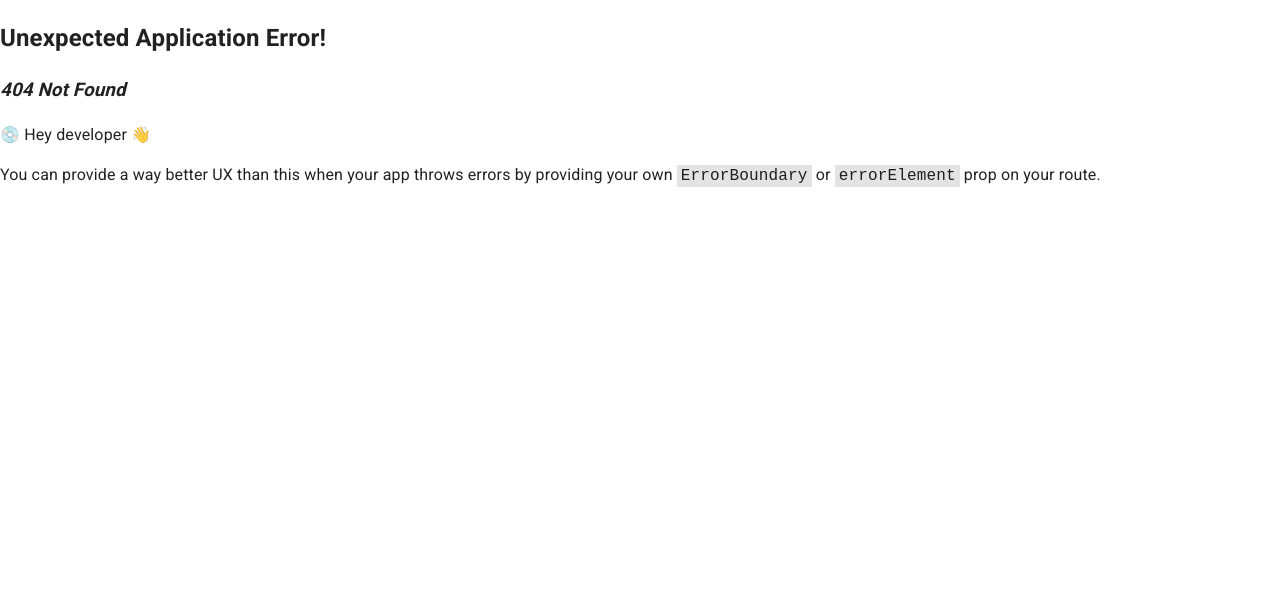
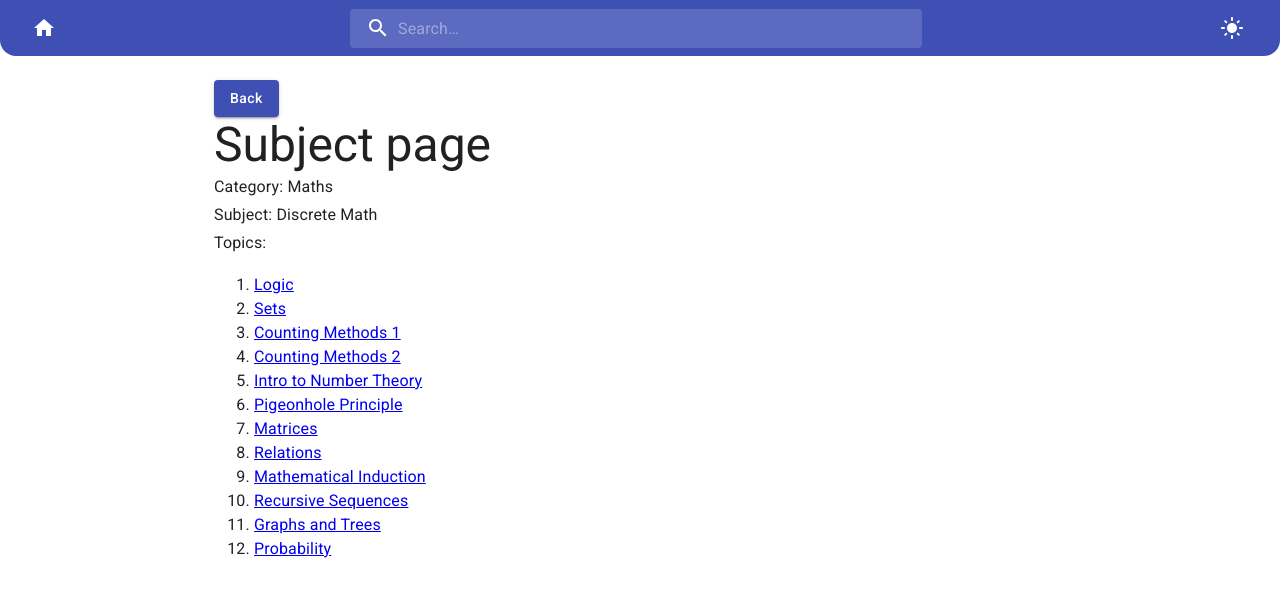
Before and after one commit to wztech0192/knowledge-hub, a React (Vite) app: page /c/0/s/0 in a window 1280 px wide. Before the commit this address had no page. Shown: the top 596 px of the page. Built offline with nearby package versions, Linux system fonts and the light colour scheme; a web font is replaced by a local one.

Commit message:
Stub out dynamic routing based on the metadata

```diff
--- a/src/assets/knowledge_hub_metadata.json
+++ b/src/assets/knowledge_hub_metadata.json
@@ -1,204 +1,247 @@
 {
-  "knowledgeHubMetadata": {
   "version": "0.0.1",
   "description": "This is the metadata file to describe our data. For example, categories, sections, pdfs...",
   "categories": [
     {
       "name": "Maths",
-        "subject": [
+      "subjects": [
         {
           "title": "Discrete Math",
           "description": "The first chapter in the course of Discrete Math",
           "topics": [
             {
               "name": "Logic",
-                "subTopics": [
+              "subtopics": [
                 {
-                    "name": "Propositions"
+                  "name": "Propositions",
+                  "assetUrl": "https://google.com"
                 },
                 {
-                    "name": "Truth Tables"
+                  "name": "Truth Tables",
+                  "assetUrl": "https://google.com"
                 },
                 {
-                    "name": "Tautology and Equivalence"
+                  "name": "Tautology and Equivalence",
+                  "assetUrl": "https://google.com"
                 },
                 {
-                    "name": "De Morgan's Law"
+                  "name": "De Morgan's Law",
+                  "assetUrl": "https://google.com"
                 }
               ]
             },
             {
               "name": "Sets",
-                "subTopics": [
+              "subtopics": [
                 {
-                    "name": "Definition"
+                  "name": "Definition",
+                  "assetUrl": "https://google.com"
                 },
                 {
-                    "name": "Subset-PowerSet"
+                  "name": "Subset-PowerSet",
+                  "assetUrl": "https://google.com"
                 },
                 {
-                    "name": "Set Operatiosn"
+                  "name": "Set Operatiosn",
+                  "assetUrl": "https://google.com"
                 },
                 {
-                    "name": "Set Identities"
+                  "name": "Set Identities",
+                  "assetUrl": "https://google.com"
                 }
               ]
             },
             {
               "name": "Counting Methods 1",
-                "subTopics": [
+              "subtopics": [
                 {
-                    "name": "Pie 1"
+                  "name": "Pie 1",
+                  "assetUrl": "https://google.com"
                 },
                 {
-                    "name": "Pie 2"
+                  "name": "Pie 2",
+                  "assetUrl": "https://google.com"
                 },
                 {
-                    "name": "Product Rule 1"
+                  "name": "Product Rule 1",
+                  "assetUrl": "https://google.com"
                 },
                 {
-                    "name": "Product Rule 2"
+                  "name": "Product Rule 2",
+                  "assetUrl": "https://google.com"
                 }
               ]
             },
             {
               "name": "Counting Methods 2",
-                "subTopics": [
+              "subtopics": [
                 {
-                    "name": "Permutations"
+                  "name": "Permutations",
+                  "assetUrl": "https://google.com"
                 },
                 {
-                    "name": "Combinations"
+                  "name": "Combinations",
+                  "assetUrl": "https://google.com"
                 },
                 {
-                    "name": "Examples"
+                  "name": "Examples",
+                  "assetUrl": "https://google.com"
                 },
                 {
-                    "name": "Identities"
+                  "name": "Identities",
+                  "assetUrl": "https://google.com"
                 }
               ]
             },
             {
               "name": "Intro to Number Theory",
-                "subTopics": [
+              "subtopics": [
                 {
-                    "name": "Divisibility"
+                  "name": "Divisibility",
+                  "assetUrl": "https://google.com"
                 },
                 {
-                    "name": "Primes"
+                  "name": "Primes",
+                  "assetUrl": "https://google.com"
                 },
                 {
-                    "name": "GCD And LCM"
+                  "name": "GCD And LCM",
+                  "assetUrl": "https://google.com"
                 },
                 {
-                    "name": "Algorithm for GCD"
+                  "name": "Algorithm for GCD",
+                  "assetUrl": "https://google.com"
                 }
               ]
             },
             {
               "name": "Pigeonhole Principle",
-                "subTopics": [
+              "subtopics": [
                 {
-                    "name": "Pigeonhole Principle 1"
+                  "name": "Pigeonhole Principle 1",
+                  "assetUrl": "https://google.com"
                 },
                 {
-                    "name": "Pigeonhole Principle 2"
+                  "name": "Pigeonhole Principle 2",
+                  "assetUrl": "https://google.com"
                 },
                 {
-                    "name": "Application 1"
+                  "name": "Application 1",
+                  "assetUrl": "https://google.com"
                 },
                 {
-                    "name": "Application 2"
+                  "name": "Application 2",
+                  "assetUrl": "https://google.com"
                 }
               ]
             },
             {
               "name": "Matrices",
-                "subTopics": [
+              "subtopics": [
                 {
-                    "name": "Definitions"
+                  "name": "Definitions",
+                  "assetUrl": "https://google.com"
                 },
                 {
-                    "name": "Operations"
+                  "name": "Operations",
+                  "assetUrl": "https://google.com"
                 }
               ]
             },
             {
               "name": "Relations",
-                "subTopics": [
+              "subtopics": [
                 {
-                    "name": "Relations"
+                  "name": "Relations",
+                  "assetUrl": "https://google.com"
                 },
                 {
-                    "name": "Equivalence Relations"
+                  "name": "Equivalence Relations",
+                  "assetUrl": "https://google.com"
                 },
                 {
-                    "name": "Equivalence Relations and Partitions"
+                  "name": "Equivalence Relations and Partitions",
+                  "assetUrl": "https://google.com"
                 },
                 {
-                    "name": "Relation Representations"
+                  "name": "Relation Representations",
+                  "assetUrl": "https://google.com"
                 }
               ]
             },
             {
               "name": "Mathematical Induction",
-                "subTopics": [
+              "subtopics": [
                 {
-                    "name": "Mathematical Induction 1"
+                  "name": "Mathematical Induction 1",
+                  "assetUrl": "https://google.com"
                 },
                 {
-                    "name": "Mathematical Induction 2"
+                  "name": "Mathematical Induction 2",
+                  "assetUrl": "https://google.com"
                 },
                 {
-                    "name": "Mathematical Induction 3"
+                  "name": "Mathematical Induction 3",
+                  "assetUrl": "https://google.com"
                 },
                 {
-                    "name": "Mathematical Induction 4"
+                  "name": "Mathematical Induction 4",
+                  "assetUrl": "https://google.com"
                 }
               ]
             },
             {
               "name": "Recursive Sequences",
-                "subTopics": [
+              "subtopics": [
                 {
-                    "name": "Recursive Sequences 1"
+                  "name": "Recursive Sequences 1",
+                  "assetUrl": "https://google.com"
                 },
                 {
-                    "name": "Recursive Sequences 2"
+                  "name": "Recursive Sequences 2",
+                  "assetUrl": "https://google.com"
                 }
               ]
             },
             {
               "name": "Graphs and Trees",
-                "subTopics": [
+              "subtopics": [
                 {
-                    "name": "Graphs"
+                  "name": "Graphs",
+                  "assetUrl": "https://google.com"
                 },
                 {
-                    "name": "The Handshaking Theorem"
+                  "name": "The Handshaking Theorem",
+                  "assetUrl": "https://google.com"
                 },
                 {
-                    "name": "Trees"
+                  "name": "Trees",
+                  "assetUrl": "https://google.com"
                 },
                 {
-                    "name": "Eulerian And Hamiltonian Graphs"
+                  "name": "Eulerian And Hamiltonian Graphs",
+                  "assetUrl": "https://google.com"
                 }
               ]
             },
             {
               "name": "Probability",
-                "subTopics": [
+              "subtopics": [
                 {
-                    "name": "Sample Spaces And Events And Probability"
+                  "name": "Sample Spaces And Events And Probability",
+                  "assetUrl": "https://google.com"
                 },
                 {
-                    "name": "Conditional Probability And Independence Of Events"
+                  "name": "Conditional Probability And Independence Of Events",
+                  "assetUrl": "https://google.com"
                 },
                 {
-                    "name": "Examples"
+                  "name": "Examples",
+                  "assetUrl": "https://google.com"
                 },
                 {
-                    "name": "Total Probability And Bayes Theorem"
+                  "name": "Total Probability And Bayes Theorem",
+                  "assetUrl": "https://google.com"
                 }
               ]
             }
@@ -208,4 +251,3 @@
     }
   ]
 }
-}
--- /dev/null
+++ b/src/hooks/useRouteMetadataContext.ts
@@ -0,0 +1,106 @@
+import { useMetadata } from '@/providers/MetadataContextProvider';
+import { Category, KnowledgeHubMetadata, Subject, Topic } from '@/types';
+import { useMemo } from 'react';
+import { useParams } from 'react-router-dom';
+
+export class RouteMetadataContext {
+  readonly categoryId: number;
+  readonly subjectId: number;
+  readonly topicIds: number[];
+
+  // current category
+  readonly category: Category | null;
+  // current subject
+  readonly subject: Subject | null;
+  // current topic
+  readonly topic: Topic | null;
+  // The hierarchy of topics leading to the current topic. The last element is the current topic.
+  readonly topicHierarchy: Topic[];
+
+  constructor(
+    metadata: KnowledgeHubMetadata,
+    categoryIdParam = '',
+    subjectIdParam = '',
+    topicIdsParam = '',
+  ) {
+    this.categoryId = parseInt(categoryIdParam ?? '');
+    this.subjectId = parseInt(subjectIdParam ?? '');
+    this.topicIds = topicIdsParam.split('/').map(i => parseInt(i)) ?? [];
+
+    // assign the current category and subject
+    this.category = metadata.categories[this.categoryId] ?? null;
+    this.subject = this.category?.subjects[this.subjectId] ?? null;
+    this.topic = null;
+    this.topicHierarchy = [];
+
+    // assign the current topic and topic hierarchy if the subject and topic indexes are valid
+    if (this.subject && this.topicIds.length > 0) {
+      let topicsToPick = this.subject.topics;
+
+      this.topicHierarchy = [];
+
+      for (const idx of this.topicIds) {
+        const topic = topicsToPick[idx];
+        if (!topic) {
+          break;
+        }
+
+        this.topicHierarchy.push(topic);
+
+        if (!topic.subtopics) {
+          break;
+        }
+
+        topicsToPick = topic.subtopics;
+      }
+
+      if (this.topicHierarchy.length === this.topicIds.length) {
+        // assign the last topic in the hierarchy as the current topic
+        this.topic = this.topicHierarchy.at(-1)!;
+      }
+    }
+  }
+
+  // The path back to the current subject
+  getSubjectPath() {
+    return `/c/${this.categoryId}/s/${this.subjectId}`;
+  }
+
+  // The path back to the current topic
+  getTopicPath(level = -1) {
+    return `${this.getSubjectPath()}/t/${this.topicIds.slice(level).join('/')}`;
+  }
+
+  previousPathCache: string = '';
+  getPreviousPath() {
+    if (!this.previousPathCache) {
+      // If there are topics in the hierarchy, return the path to the previous topic
+      if (this.topicHierarchy.length > 1) {
+        this.previousPathCache = this.getTopicPath();
+      }
+      // If there are no topics in the hierarchy, return the path to the current subject
+      else if (this.topicHierarchy.length === 1) {
+        this.previousPathCache = this.getSubjectPath();
+      } else {
+        this.previousPathCache = '/';
+      }
+    }
+    return this.previousPathCache;
+  }
+
+  getNextPath(nextPath: string) {
+    return `${window.location.pathname}/${nextPath}`;
+  }
+}
+
+const useRouteMetadataContext = () => {
+  const metadata = useMetadata();
+  const { categoryId, subjectId, ['*']: topicIds } = useParams();
+
+  return useMemo(
+    () => new RouteMetadataContext(metadata, categoryId, subjectId, topicIds),
+    [metadata, categoryId, subjectId, topicIds],
+  );
+};
+
+export default useRouteMetadataContext;
--- a/src/pages/Home.tsx
+++ b/src/pages/Home.tsx
@@ -16,7 +16,26 @@ export const Home = () => {
 
         <Divider />
 
+        {metadata.categories.map((c, ci) => (
+          <div key={ci}>
+            <Typography>
+              Category: <b>{c.name}</b>
+            </Typography>
+            <ol>
+              {c.subjects.map((s, si) => {
+                return (
+                  <li key={si}>
+                    <NavLink to={`/c/${ci}/s/${si}`}>{s.title}</NavLink>
+                  </li>
+                );
+              })}
+            </ol>
+          </div>
+        ))}
+        <Divider />
+
         <pre>{JSON.stringify(metadata, null, 2)}</pre>
+
         <Divider />
         <DemoTsComponentWithProps name="Hello World" num={2024} />
       </Stack>
--- /dev/null
+++ b/src/pages/Subject.tsx
@@ -0,0 +1,38 @@
+import useRouteMetadataContext from '@/hooks/useRouteMetadataContext';
+import { Button, Typography } from '@mui/material';
+import { NavLink } from 'react-router-dom';
+
+const Subject = () => {
+  const ctx = useRouteMetadataContext();
+  return (
+    <div>
+      <Button
+        variant="contained"
+        component={NavLink}
+        to={ctx.getPreviousPath()}>
+        Back
+      </Button>
+      <Typography variant="h3">Subject page</Typography>
+      <Typography variant="subtitle1">
+        Category: {ctx.category?.name}
+      </Typography>
+      <Typography variant="subtitle1">Subject: {ctx.subject?.title}</Typography>
+
+      {!!ctx.subject?.topics?.length && (
+        <>
+          <Typography variant="subtitle1">Topics:</Typography>
+
+          <ol>
+            {ctx.subject?.topics?.map((t, i) => (
+              <li key={i}>
+                <NavLink to={ctx.getNextPath(`t/${i}`)}>{t.name}</NavLink>
+              </li>
+            ))}
+          </ol>
+        </>
+      )}
+    </div>
+  );
+};
+
+export default Subject;
--- /dev/null
+++ b/src/pages/Topic.tsx
@@ -0,0 +1,53 @@
+import useRouteMetadataContext from '@/hooks/useRouteMetadataContext';
+import { Button, Typography } from '@mui/material';
+import { NavLink } from 'react-router-dom';
+
+const Topic = () => {
+  const ctx = useRouteMetadataContext();
+  return (
+    <div>
+      <Typography variant="h3">Subject page</Typography>
+      <Button
+        variant="contained"
+        component={NavLink}
+        to={ctx.getPreviousPath()}>
+        Back
+      </Button>
+      <Typography variant="subtitle1">
+        Category: <b>{ctx.category?.name}</b>
+      </Typography>
+      <Typography variant="subtitle1">
+        Subject: <b>{ctx.subject?.title}</b>
+      </Typography>
+      <Typography variant="subtitle1">
+        Topic: <b>{ctx.topic?.name}</b>
+      </Typography>
+      {ctx.topicHierarchy.length > 1 && (
+        <Typography variant="subtitle1">
+          Topic Hierarchy:{' '}
+          <b>{ctx.topicHierarchy.map(t => t.name).join(' -> ')}</b>
+        </Typography>
+      )}
+      <hr />
+      {!!ctx.topic?.subtopics?.length && (
+        <>
+          <Typography variant="subtitle1">Subtopics:</Typography>
+
+          <ol>
+            {ctx.topic?.subtopics?.map((t, i) => (
+              <li key={i}>
+                <NavLink to={ctx.getNextPath(`${i}`)}>{t.name}</NavLink>
+              </li>
+            ))}
+          </ol>
+        </>
+      )}
+
+      {ctx.topic?.assetUrl && (
+        <Typography>Render PDF {ctx.topic?.assetUrl}</Typography>
+      )}
+    </div>
+  );
+};
+
+export default Topic;
--- a/src/providers/MetadataContextProvider.tsx
+++ b/src/providers/MetadataContextProvider.tsx
@@ -1,41 +1,12 @@
 import React from 'react';
 import metadataJson from '@/assets/knowledge_hub_metadata.json';
+import { KnowledgeHubMetadata } from '@/types';
 
 /**
  * Context for metadata
  */
-export interface KnowledgeHubMetadata {
-  version: string;
-  description: string;
-  categories: Category[];
-}
 
-export interface Category {
-  name: string;
-  subject: Subject[];
-}
-
-//changed subjectDescription to description
-export interface Subject {
-  title: string;
-  description: string;
-  topics: Topic[];
-}
-
-//Creating a tree like structure
-export interface Topic {
-  name: string;
-  subTopics?: Topic[];
-}
-
-// interface SubTopic{
-//   topicName: string;
-//   subTopic: [];
-// }
-
-type Metadata = typeof metadataJson;
-
-const MetadataContext = React.createContext<Metadata>(metadataJson);
+const MetadataContext = React.createContext<KnowledgeHubMetadata>(metadataJson);
 
 export const MetadataContextProvider = ({
   children,
--- /dev/null
+++ b/src/types.ts
@@ -0,0 +1,24 @@
+export interface KnowledgeHubMetadata {
+  version: string;
+  description: string;
+  categories: Category[];
+}
+
+export interface Category {
+  name: string;
+  subjects: Subject[];
+}
+
+//changed subjectDescription to description
+export interface Subject {
+  title: string;
+  description: string;
+  topics: Topic[];
+}
+
+//Creating a tree like structure
+export interface Topic {
+  name: string;
+  subtopics?: Topic[];
+  assetUrl?: string;
+}
```
Also changed, not shown: src/App.tsx (+10 -0 lines). Lines whose indentation alone changed are shown as unchanged.
